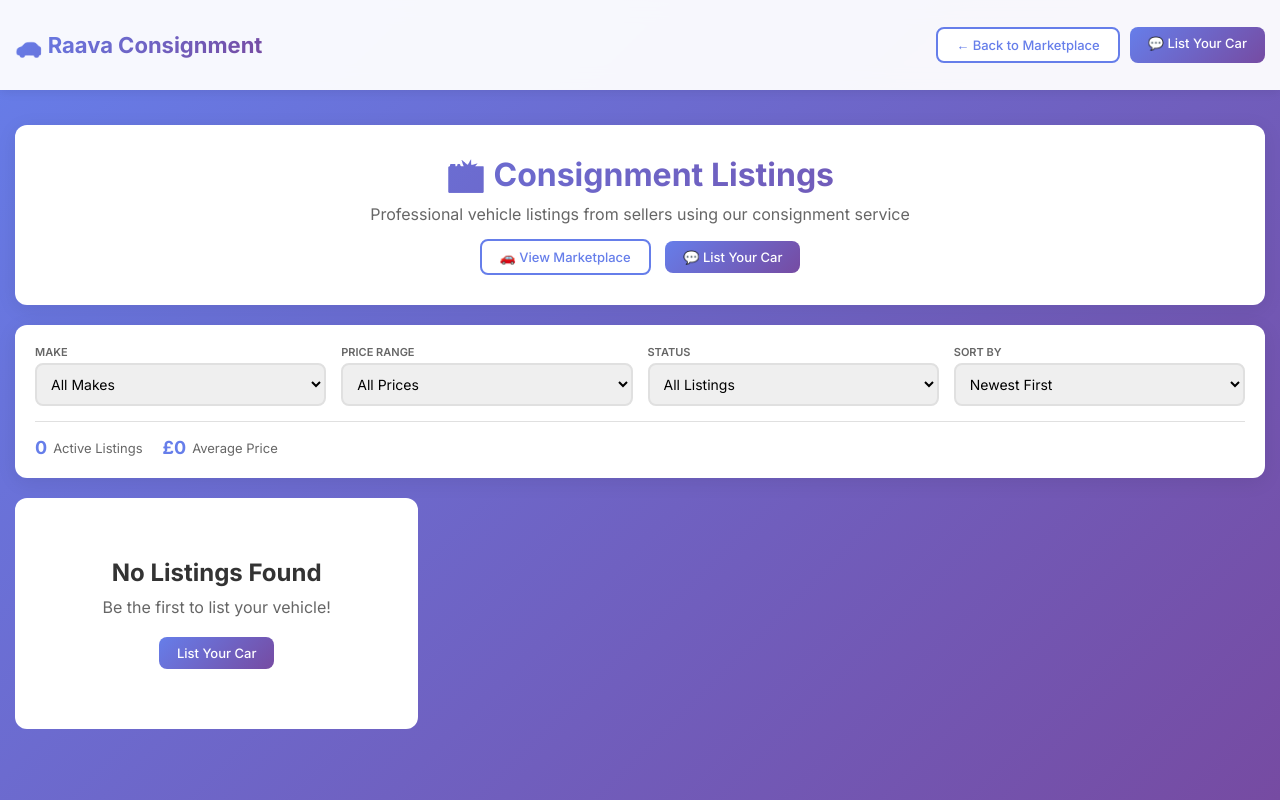
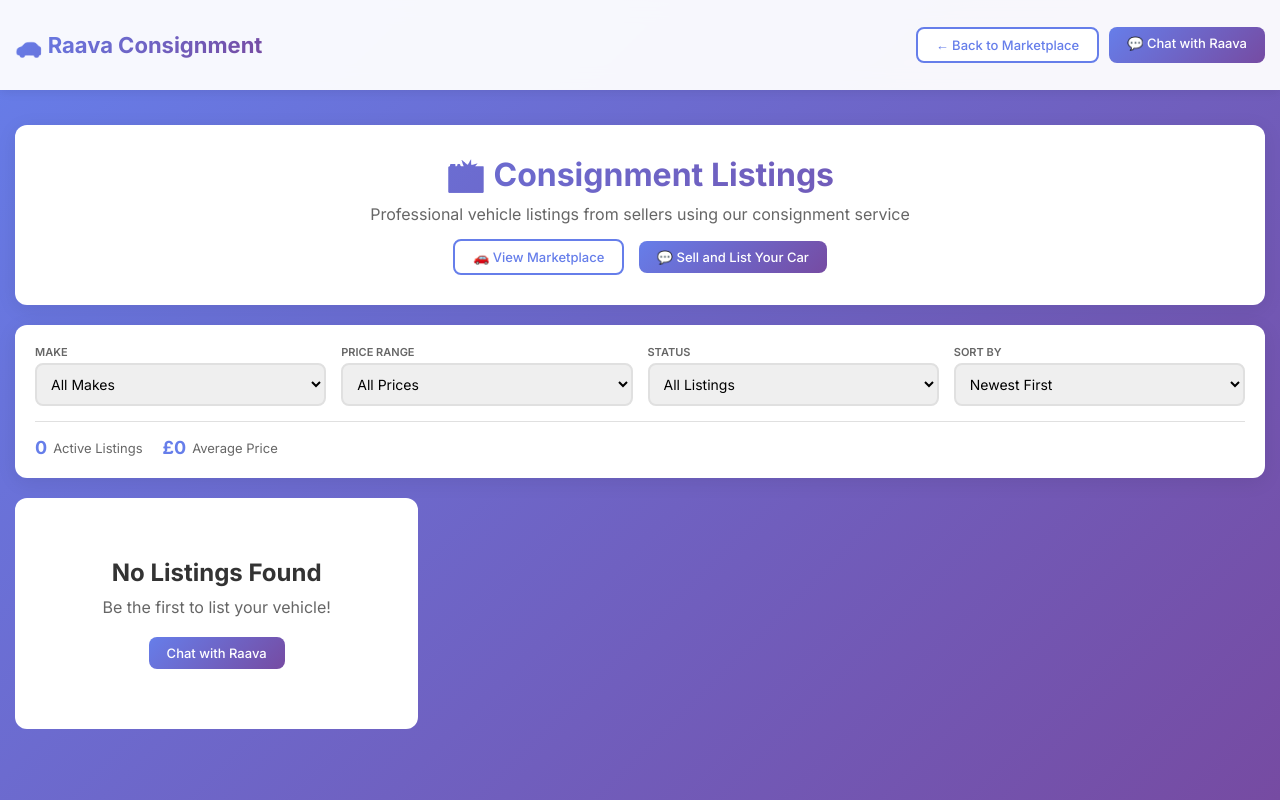
Before and after one commit to Yuvaramesh/Raava, a Flask app: page / in a window 1280 px wide. Run offline with Flask 3, Linux system fonts and the light colour scheme; data that the repository does not hold is empty; parts of the project's set-up code (start-up, migrations or seed data) failed here and were passed over.

Commit message:
Feat: Update chat page button text for clarity and consistency

```diff
--- a/templates/index.html
+++ b/templates/index.html
@@ -405,7 +405,7 @@
           <div class="logo">🚗 Raava Consignment</div>
           <div class="nav-buttons">
             <a href="/" class="btn btn-secondary">← Back to Marketplace</a>
-            <a href="/chat-page" class="btn btn-primary">💬 List Your Car</a>
+            <a href="/chat-page" class="btn btn-primary">💬 Chat with Raava</a>
           </div>
         </div>
       </div>
@@ -422,7 +422,9 @@
           <a href="/" class="btn btn-secondary" style="margin-right: 10px"
             >🚗 View Marketplace</a
           >
-          <a href="/chat-page" class="btn btn-primary">💬 List Your Car</a>
+          <a href="/chat-page" class="btn btn-primary"
+            >💬 Sell and List Your Car</a
+          >
         </div>
       </div>
 
@@ -725,7 +727,7 @@
           <h2>No Listings Found</h2>
           <p>Be the first to list your vehicle!</p>
           <br>
-          <a href="/chat-page" class="btn btn-primary">List Your Car</a>
+          <a href="/chat-page" class="btn btn-primary">Chat with Raava</a>
         </div>
       `;
       }
```
Also changed, not shown: requirements.txt (+5 -27 lines).
